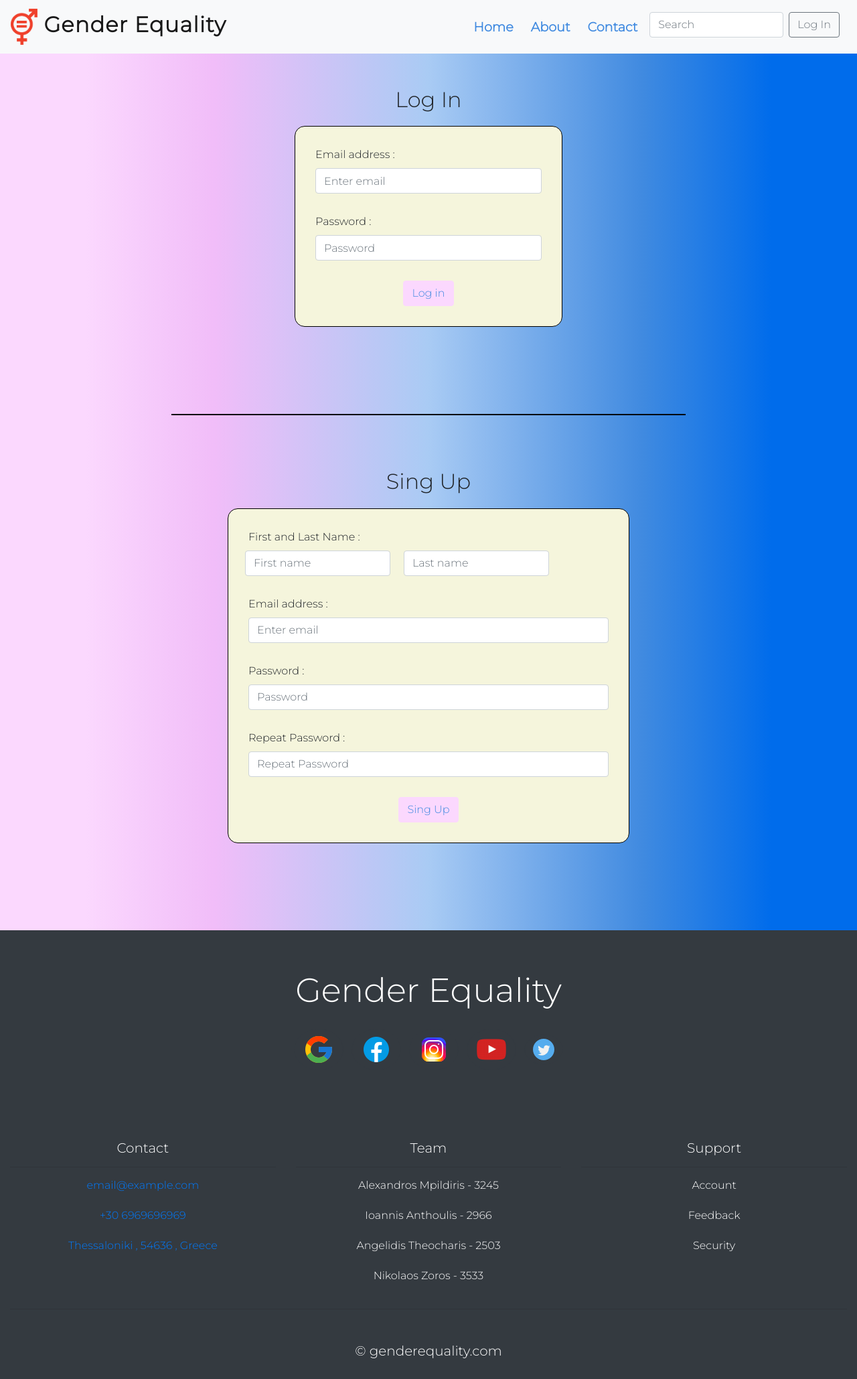
After one commit to Anthoulis/Website-Auth-2021, a PHP site: page /loginSignup.php in a window 1280 px wide. The commit adds this page. Shown: the whole page at 67% size. Run offline with PHP 8.4, Linux system fonts and the light colour scheme.

Commit message:
Major changes

```diff
--- /dev/null
+++ b/css/loginSignup.css
@@ -0,0 +1,59 @@
+form.logIn {
+    border-width: 1px;
+    border-style: solid;
+    border-color: black;
+    margin: auto;
+    margin-top: 20px;
+    margin-bottom: 100px;
+    padding: 30px;
+    width: 400px;
+    background-color: beige;
+    border-radius: 15px;
+}
+
+form.signUp {
+    border-width: 1px;
+    border-style: solid;
+    border-color: black;
+    margin: auto;
+    margin-top: 20px;
+    margin-bottom: 100px;
+    padding: 30px;
+    width: 600px;
+    background-color: beige;
+    border-radius: 15px;
+}
+
+@media (max-width: 700px) {
+    form.signUp {
+        border-width: 1px;
+        border-style: solid;
+        border-color: black;
+        margin: auto;
+        margin-top: 20px;
+        margin-bottom: 100px;
+        padding: 30px;
+        width: 400px;
+        background-color: beige;
+        border-radius: 15px;
+    }
+  }
+
+
+form button.btn {
+    display: block;
+    margin: auto;
+}
+
+form input {
+    width: 100%;
+    margin-bottom: 30px;
+}
+
+.form-row > input:nth-child(1) {
+    width: auto;
+    margin-right: 20px;
+}
+.form-row > input:nth-child(2) {
+    width: auto;
+}
--- a/css/styles.css
+++ b/css/styles.css
@@ -13,7 +13,7 @@ body{
     font-family: 'Montserrat', sans-serif;
 }
 /* My custom Colours*/
-.myLinearColour
+.myLinearColor
 {
     background: rgb(251,216,254);
     background: -moz-linear-gradient(90deg, rgba(251,216,254,1) 10%, rgba(233,151,245,0.6362920168067228) 25%, rgba(169,203,244,1) 50%, rgba(64,138,224,1) 75%, rgba(0,108,235,1) 90%);
@@ -21,7 +21,7 @@ body{
     background: linear-gradient(90deg, rgba(251,216,254,1) 10%, rgba(233,151,245,0.6362920168067228) 25%, rgba(169,203,244,1) 50%, rgba(64,138,224,1) 75%, rgba(0,108,235,1) 90%);
     filter: progid:DXImageTransform.Microsoft.gradient(startColorstr="#fbd8fe",endColorstr="#006ceb",GradientType=1);
 }
-.myRadialColour
+.myRadialColor
 {
     background: rgb(251,216,254);
     background: -moz-radial-gradient(circle, rgba(251,216,254,1) 10%, rgba(233,151,245,0.6362920168067228) 25%, rgba(169,203,244,1) 50%, rgba(64,138,224,1) 75%, rgba(0,108,235,1) 90%);
@@ -30,30 +30,45 @@ body{
     filter: progid:DXImageTransform.Microsoft.gradient(startColorstr="#fbd8fe",endColorstr="#006ceb",GradientType=1);
 }
 
+/* Buttons */
+.btn-primary{
+    background-color: #FBD8FE;
+    border: 1px solid #FBD8FE;
+    color : #408AE0;
+}
+.btn-primary:hover{
+    background-color: #E997F5;
+    border: 1px solid #E997F5;
+    color : #408AE0;
+}
+.btn-outline-secondary:hover{
+    outline-color: #408AE0;
+    background-color: #E997F5;
+    border: 1px solid #E997F5;
+}
+
 /*Header*/
+header {
+    margin-bottom: 80px;
+}
 .navbar-brand{
     letter-spacing: 1.2px;
     font-weight:bold;
     font-size:xx-large;
 }
-
 header nav .navbar-nav li a{
     margin-right: 10px;
     font-size: larger;
     font-weight: bold;
     color: #408AE0 !important;
 }
-
 header nav .navbar-nav li a:hover{
     color: #E997F5 !important;
 }
-/*Search*/
-.form-control{
-    max-width: 180px;
-    margin-bottom: 8px;
-
+header div ul li input {
+    width: 200px !important;
+    margin-right: 20px;
 }
-
 /*Footer*/
 footer h5{
     margin: 0;
--- /dev/null
+++ b/loginSignup.php
@@ -0,0 +1,21 @@
+<!--Header-->
+<?php
+$title="Login";
+include 'templates/header.php';
+?>
+
+<?php
+include 'templates/loginForm.php';
+?>
+
+<section class="myLinearColor" style="padding-bottom: 50px;">
+<div  style="border-style:solid; border-color:black; border-width:1px; width: 60%; margin:auto;"></div>
+</section>
+
+<?php
+include 'templates/signupForm.php';
+?>
+
+<?php
+include 'templates/footer.php';
+?>
--- a/templates/footer.php
+++ b/templates/footer.php
@@ -15,7 +15,7 @@
         <a class="btn btn-outline-dark btn-floating  m-1" href="https://twitter.com/UN_Women" role="button" style="border-radius: 50%;">        <img src="img/twitter.png" alt="Twitter"></a>
     </section>
     <!---->
-    <div class="container-fluid" style="padding-top: 80px;">
+    <div class="container-fluid" style="padding-top: 50px;">
         <div class="row text-center">
             <div class="col-md-4">
                 <h5>Contact</h5>
--- a/templates/header.php
+++ b/templates/header.php
@@ -1,3 +1,23 @@
+<!DOCTYPE html>
+<html lang="en">
+<head>
+    <meta charset="UTF-8">
+    <meta http-equiv="X-UA-Compatible" content="IE=edge">
+    <meta name="viewport" content="width=device-width, initial-scale=1.0">
+    <link rel="icon" href="img/logo.png">
+    <title><?php echo $title ?></title>
+    <!--Reset-->
+    <link rel="stylesheet" href="css/reset.css">
+    <!-- Bootstrap CSS -->
+    <link rel="stylesheet" href="https://stackpath.bootstrapcdn.com/bootstrap/4.4.1/css/bootstrap.min.css" integrity="sha384-Vkoo8x4CGsO3+Hhxv8T/Q5PaXtkKtu6ug5TOeNV6gBiFeWPGFN9MuhOf23Q9Ifjh" crossorigin="anonymous">
+    <!--Our style-->
+    <link rel="stylesheet" href="css/carousel.css">
+    <link rel="stylesheet" href="css/loginForm.css">
+    <link rel="stylesheet" href="css/styles.css">
+    <!--Fonts-->
+    <link rel="preconnect" href="https://fonts.gstatic.com">
+    <link href="https://fonts.googleapis.com/css2?family=Montserrat:wght@300&display=swap" rel="stylesheet">
+</head>
 <body>
 <header id="header">
     <nav class="navbar navbar-expand-lg navbar-light bg-light fixed-top">
@@ -21,7 +41,7 @@
                 </li>
                 <li ><input class="form-control mr-sm-2" type="search" placeholder="Search" aria-label="Search"></li>
                 <li class="nav-item">
-                    <a href="login.php"><button type="button" class="btn btn-outline-secondary " >  Log In  </button></a>
+                    <a href="loginSignup.php"><button type="button" class="btn btn-outline-secondary " >  Log In  </button></a>
                 </li>
             </ul>
         </div>
--- /dev/null
+++ b/templates/loginForm.php
@@ -0,0 +1,16 @@
+<!--Log In Form-->
+<link rel="stylesheet" href="css/loginSignup.css">
+<section class="myLinearColor" style="padding: 30px; padding-top:50px">
+<h2 style="text-align:center;">Log In</h2>
+<form class="logIn">
+    <div class="form-group">
+        <label for="exampleInputEmail1">Email address :</label>
+        <input type="email" class="form-control" id="logInInputEmail" aria-describedby="emailHelp" placeholder="Enter email">
+    </div>
+    <div class="form-group">
+        <label for="exampleInputPassword1">Password :</label>
+        <input type="password" class="form-control" id="logInInputPassword" placeholder="Password">
+    </div>
+    <button type="submit" class="btn btn-primary">Log in</button>
+</form>
+</section>
--- /dev/null
+++ b/templates/signupForm.php
@@ -0,0 +1,20 @@
+<link rel="stylesheet" href="css/loginSignup.css">
+<section class="myLinearColor"  style="padding: 30px;">
+<h2 style="text-align:center;">Sing Up</h2>
+<form class="signUp">
+<label for="exampleInputEmail1">First and Last Name :</label>
+    <div class="form-row">
+        <input type="text" class="form-control" placeholder="First name" >
+        <input type="text" class="form-control" placeholder="Last name"  >
+    </div>
+    <div class="form-group">
+        <label for="exampleInputEmail1">Email address :</label>
+        <input type="email" class="form-control" id="signUpInputEmail1" aria-describedby="emailHelp" placeholder="Enter email">
+        <label for="exampleInputEmail1">Password :</label>
+        <input type="password" class="form-control" id="signUpInputPassword1" placeholder="Password">
+        <label for="exampleInputEmail1">Repeat Password :</label>
+        <input type="password" class="form-control" id="signUpInputRepeatPassword1" placeholder="Repeat Password">
+    </div>
+    <button type="submit" class="btn btn-primary">Sing Up</button>
+</form>
+</section>
```
Also changed, not shown: other parts of css/styles.css (+46 -1 lines), about.php (+11 -30 lines), contact.php (+6 -25 lines), css/carousel.css (deleted, +0 -59 lines), css/login.css (deleted, +0 -19 lines), index.php (+6 -27 lines), login.php (deleted, +0 -67 lines).
